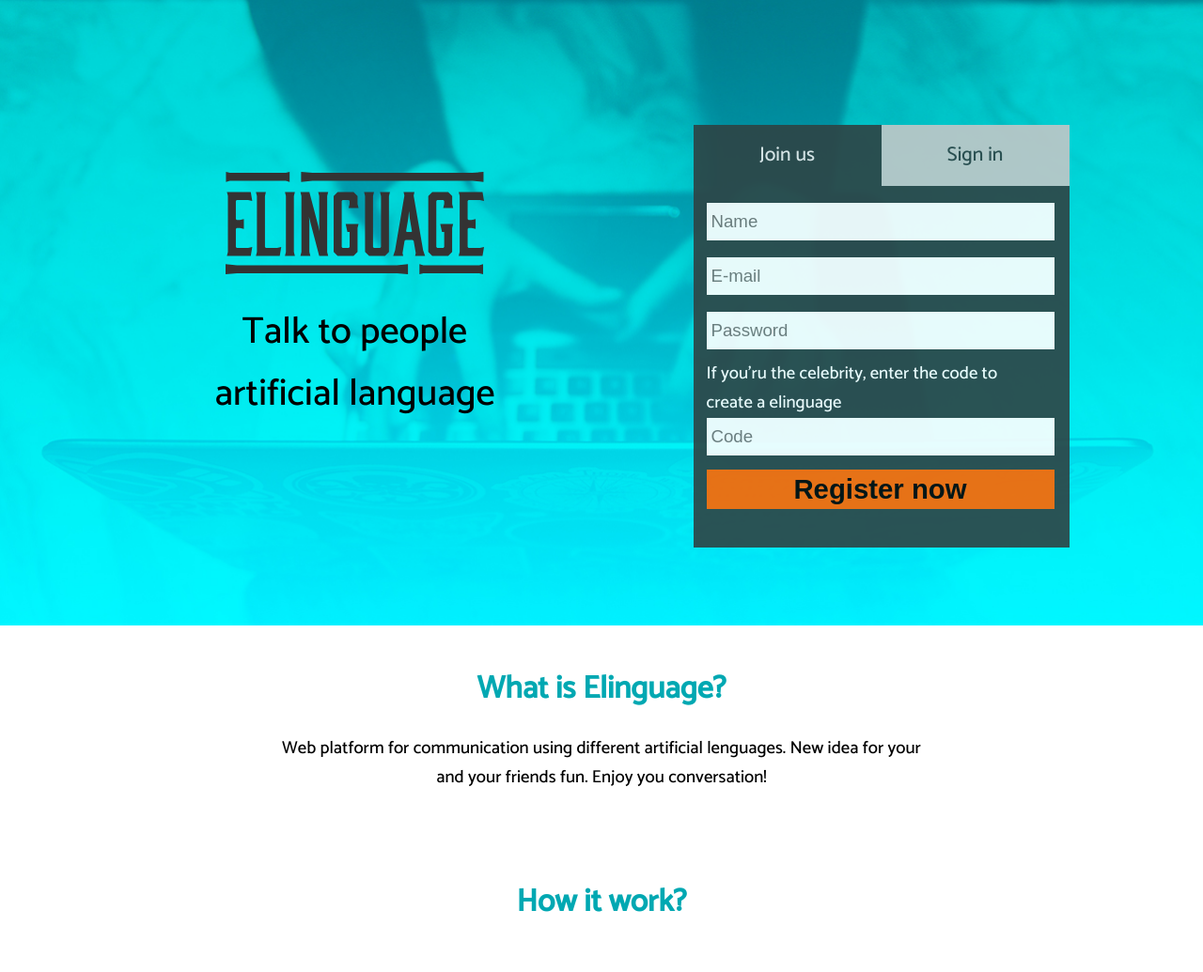
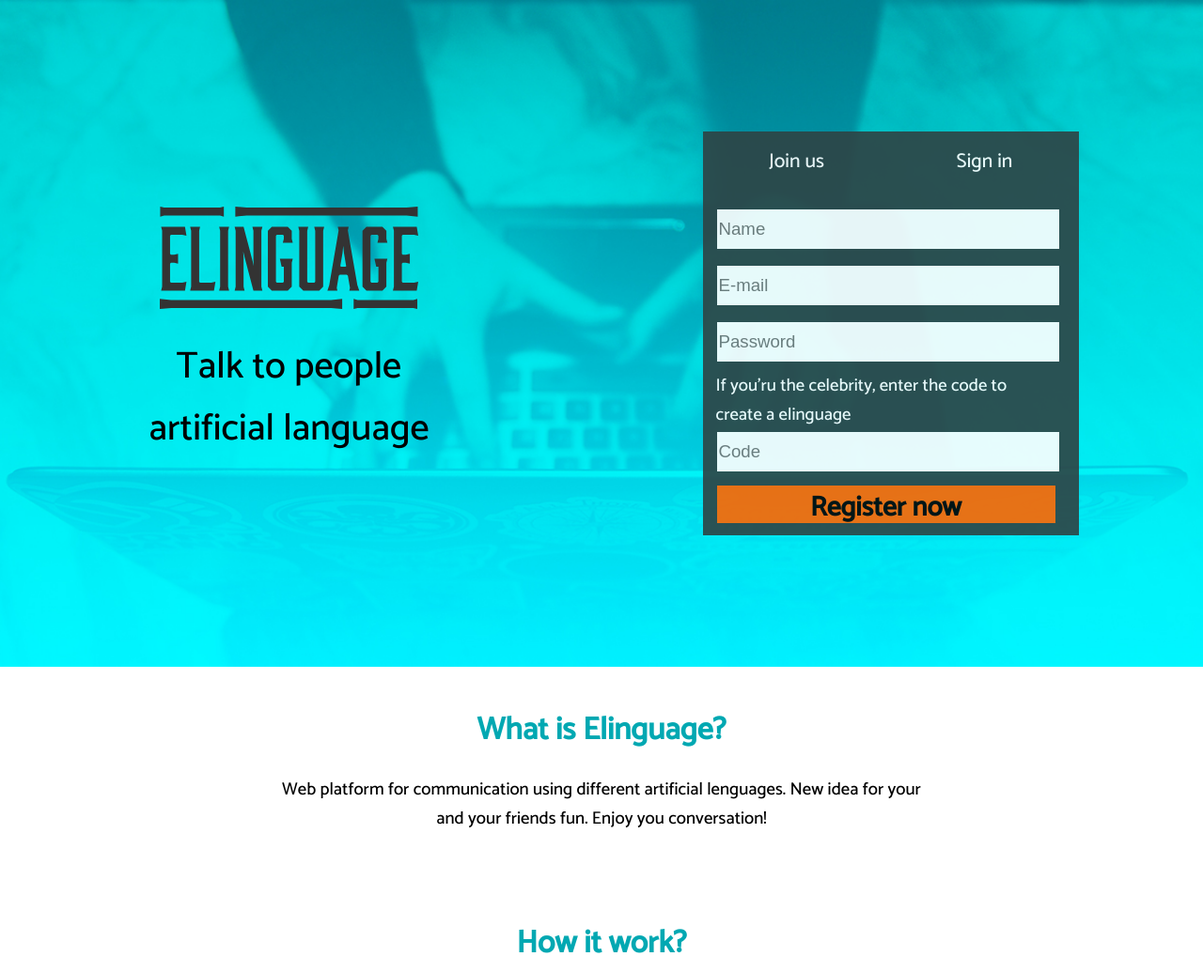
Before and after one commit to AlexeyWell/Site1, a plain HTML site: page index.html in a window 1280 px wide. Shown: the top 1035 px of the page at 94% size. Drawn offline with Linux system fonts and the light colour scheme.

Commit message:
Add files via upload

```diff
--- a/css/style.css
+++ b/css/style.css
@@ -1,4 +1,3 @@
-
 body{
     height: 100%;
     margin:0px;
@@ -19,8 +18,10 @@ header{
     align-items: center;
     background-image:url(../img/header.jpg);
     background-size: cover;
+    background-position: center;
     margin: 0px;
-    height: 666px;
+    width: 100%;
+    height: 710px;
 
 }
 .logo-header{
@@ -28,8 +29,6 @@ header{
     flex-direction: column;
     justify-content:space-between;
     align-items: center;
-    margin-left: 110px;
-    margin-top: -30px;
     height: 270px;
     width: 350px;
 }
@@ -37,7 +36,6 @@ header{
 .pic-logo{
     height: 110px;
     width: 275px;
-    color:rgb(206, 14, 14) ;
 }
 
 .text-logo{
@@ -48,64 +46,62 @@ header{
 }
 
 .registration-form {
+    opacity: 0.9;
+    height: 430px;
+    width: 400px;
+
+}
+
+#Join,#Sign {
     background-color:#2E4344;
-    height: 450px;
-    width: 400px;
-    margin-top: 50px;
-    margin-right: 50px;
-    opacity: 0.9;
+    height: 85%;
+    width: 100%;
+    display: block;
 }
-        .tabs-form>input[type="radio"] {
-            display: none;
-        }
-        .tabs-form>div {
+
+#Sign{
+    position: relative;
+    top: -85%;
     display: none;
  }
 
-        #tab-join:checked~#join,
-        #tab-sign:checked~#sign{
-        display: block;
+.tabs-form{
+display: flex;
+flex-direction: row;
+height: 15%;
+width: 100%;
+background-color:#2E4344;
+
 }
-
-        .tabs-form>input[type="radio"]:checked+label {
-        background-color: #2E4344;
-        opacity: 0.9;
+.reg-bnt{
+height: 100%;
+width: 50%;
+background-color:#2E4344;
+text-decoration: none;
+display:inline-flex;
+justify-content: center;
+align-items: center;
+font-size: 16pt;
 color:#fff;
 }
 
-        .tabs-form>label {
-        display:inline-flex;
-        justify-content: center;
-        align-items: center;
-        width: 200px;
-        height: 65px;
-        background-color: #C1C7C7;
-        color: #2E4344;
-        font-size: 16pt;
+.reg-bnt:hover{
+background-color:#f8f4f2;
+color:#2E4344;
 }
-
-        .tabs-form{
-        width: 400px;
-        display:table;
-        }
-
-.name,
-.email,
-.password,
-.code{
+.name,.email,.password,.code{
 height: 40px;
-    width: 365px;
-    padding: 0px;
+width: 90%;
 margin-top: 18px;
-    margin-left: 14px;
 font-size: 14pt;
-    border: 0px;
-    padding-left: 5px;
+margin-left: 15px;
+border: 0;
 }
 
 .form-text{
-    height: 38px;
-    width: 320px;
+display: block;
+height: 40px;
+width: 80%;
 margin-top: 10px;
 margin-bottom: 7px;
 margin-left: 14px;
@@ -113,22 +109,23 @@ header{
 color:#FFff;
 }
 
-.sign-buttom,.register-buttom{
+.form-bnt{
+display: block;
 background-color:#FF6600;
-    height: 42px;
-    width: 370px;
+height: 40px;
+width: 90%;
 font-size: 22pt;
 font-weight: bolder;
-    border: 0px;
-    padding: 0px;
+margin-left: 15px;
 margin-top: 15px;
-    margin-left: 14px;
 font-weight: 900;
+text-decoration: none;
+text-align: center;
+color:#000;
 }
 
 .main{
     width: 100%;
-
     text-align: center;
     display: flex;
     flex-direction: column;
@@ -161,7 +158,6 @@ header{
     font-size: 16pt;
 }
 
-
 .main-navbar{
     display: flex;
     flex-direction: row;
@@ -188,8 +184,7 @@ header{
         @media (max-width: 1600px){
             .main-navbar{
                 flex-wrap: wrap;
-            }
-        }
+            }}
 
         @media (max-width: 880px){
             header{
@@ -240,6 +235,25 @@ footer{
                 .line-left,.line-right{
                     position: fixed;
                 }}
+
+            @media (max-width: 400px){
+                .registration-form {
+                    width: 100%;}
+            }
+
+            @media (max-width: 350px){
+                .logo-header{
+                    width: 100%;
+                }
+                .text-logo{
+                    width: 250px;
+                }}
+
+            @media (max-width: 280px){
+                header{
+                    height: 710px;
+            }}
+
 .line-left,.line-right{
     height: 3px;
     width: 30px;
--- a/index.html
+++ b/index.html
@@ -19,30 +19,25 @@
                           <div class="pic-logo"><img src="img/logo_top.svg"></div>
                           <div class="text-logo">Talk to people artificial language</div>
         </div>
-        <form>
         <div class="registration-form">
           <div class="tabs-form">
-                                <input type="radio" name="tab" id="tab-join" checked>
-                                <label for="tab-join">Join us</label>
-                                <input type="radio" name="tab" id="tab-sign">
-                                <label for="tab-sign">Sign in</label>
-
-                                  <div id="join">
+          <a class="reg-bnt" href="" onclick = "document.getElementById('Sign').style.display='none'; return false;">Join us</a>
+          <a class="reg-bnt" href="" onclick = "document.getElementById('Sign').style.display='block'; return false;">Sign in</a>
+          </div>
+              <div id="Join">
                   <input type="text" placeholder="Name" class="name">
                   <input type="email" placeholder="E-mail" class="email">
                   <input type="password" placeholder="Password" class="password">
                   <div class="form-text">If you'ru the celebrity, enter the code to create a elinguage</div>
                   <input type="text" placeholder="Code" class="code">
-                                        <input type="submit" value="Register now"  class="register-buttom">
+                  <a href="" class="form-bnt">Register now</a>
               </div>
-                                  <div id="sign">
+              <div id="Sign">
                   <input type="email" placeholder="E-mail" class="email">
                   <input type="password" placeholder="Password" class="password">
-                                    <input type="submit" value="Sign in"  class="sign-buttom">
+                  <a href="" class="form-bnt">Sign in</a>
               </div>
     </div>
-                          </div>
-        </form>
    </header>
 
     <div class="main" >
```
Lines whose indentation alone changed are shown as unchanged.
